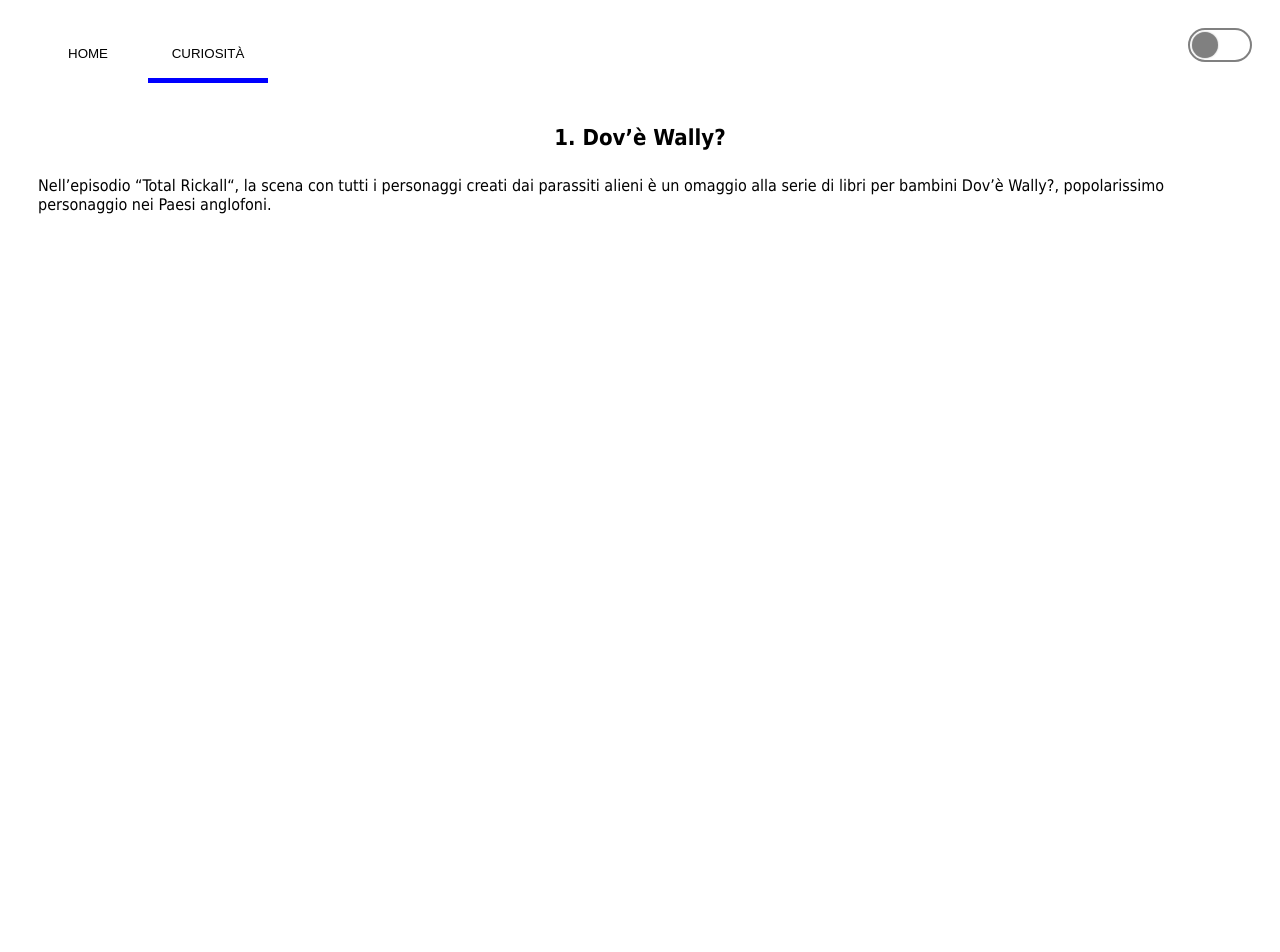
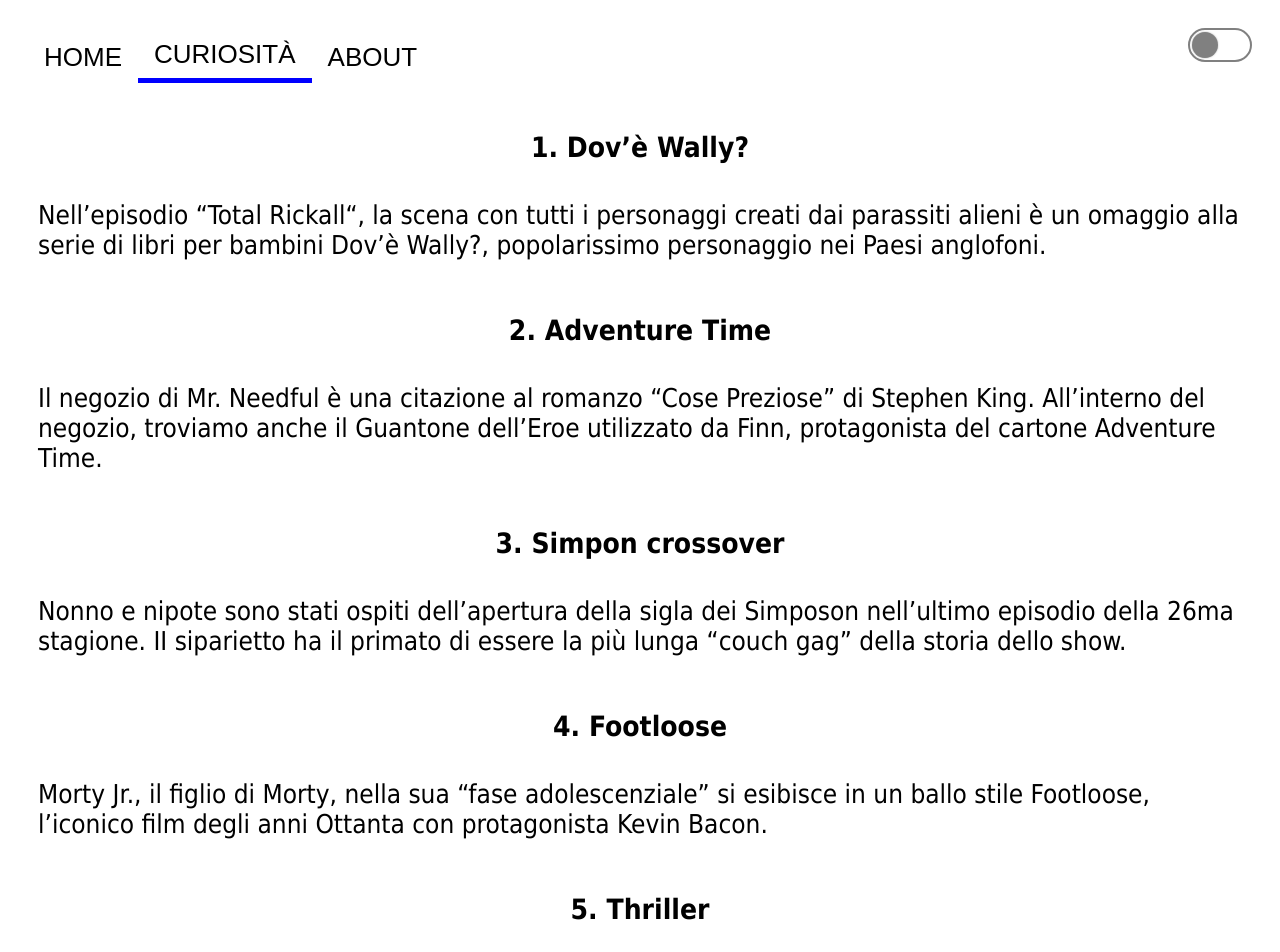
Before and after one commit to AudereSemper/rick-and-morty, a React (Create React App) app: page /curiosity in a window 1280 px wide. Shown: the top 952 px of the page. Before the commit the page ends 800 px from the top, so only its background shows below. Built offline with nearby package versions, Linux system fonts and the light colour scheme.

Commit message:
added paragraphs and about page

```diff
--- a/src/App.tsx
+++ b/src/App.tsx
@@ -2,6 +2,7 @@
 import Home from 'src/app/pages/Home';
 import Header from 'src/app/components/Header';
 import Curiosity from 'src/app/pages/Curiosity';
+import About from 'src/app/pages/About';
 import { Switch, Route, Redirect } from 'react-router';
 
 function App() {
@@ -16,6 +17,9 @@
         <Route exact path="/curiosity">
           <Curiosity />
         </Route>
+        <Route exact path="/about">
+          <About />
+        </Route>
       </Switch>
     </>
   );
--- a/src/app/components/CustomButton/styles.ts
+++ b/src/app/components/CustomButton/styles.ts
@@ -13,6 +13,7 @@
 export const ButtonContainer = styled.div`
     display: flex;
     justify-content: center;
+    align-items: center;
     border-bottom: ${({ selected }: ButtonContainerProps) => (selected ? '5px solid blue' : 'none')} ;
 `;
 
@@ -20,9 +21,9 @@
   margin: 10px;
   background-color: ${(props: ButtonProps) => (props.bgColor ? props.bgColor : 'transparent')};
   cursor: pointer;
+  font-size: 26px;
   color: ${(props: ButtonProps) => (props.isDarkTheme ? 'white' : 'black')};
   border-radius: 5px;
-  width: 100px;
   height: 30px;
   border:none;
   outline: 0;
--- a/src/app/components/Menu/constants.ts
+++ b/src/app/components/Menu/constants.ts
@@ -11,6 +11,11 @@
     value: 'curiosity',
     text: 'Curiosità',
   },
+  about: {
+    regexp: new RegExp('/about'),
+    value: 'about',
+    text: 'About',
+  },
 };
 
 export default MenuVoices;
--- a/src/app/components/Menu/index.tsx
+++ b/src/app/components/Menu/index.tsx
@@ -9,6 +9,7 @@
 const voices = [
   MenuVoices.home,
   MenuVoices.myCharacters,
+  MenuVoices.about,
 ];
 
 export default function Menu() {
--- /dev/null
+++ b/src/app/pages/About/index.tsx
@@ -0,0 +1,31 @@
+import React from 'react';
+import { useSelector } from 'react-redux';
+import {
+  MainContainer,
+  MainTitle,
+  Paragraph,
+} from '../Curiosity/styles';
+
+const About = () => {
+  const isDarkTheme = useSelector((state: any) => state.themeSliceReducer.theme) === 'dark';
+
+  return (
+    <MainContainer>
+      <MainTitle isDarkTheme={isDarkTheme}>
+        About
+      </MainTitle>
+      <Paragraph isDarkTheme={isDarkTheme}>
+        Rick and Morty è una serie animata statunitense, creata da Justin Roiland e Dan Harmon, per Adult Swim.
+        La serie, considerata di genere cosmic horror, ha le sue origini in una parodia animata di Ritorno al futuro,
+        creata da Roiland per il festival dei cortometraggi Channel 101
+        Rick è uno scienziato che si è trasferito dalla famiglia di sua figlia Beth,
+        una cardiochirurga per cavalli. Passa la maggior parte del suo tempo inventando
+        vari gadget high-tech e portando con sé il giovane nipote Morty - e successivamente
+        anche la nipote Summer - in pericolose e fantastiche avventure attraverso il loro e altri
+        universi paralleli, alla scoperta degli orrori e delle meraviglie che li popolano.
+      </Paragraph>
+    </MainContainer>
+  );
+};
+
+export default About;
--- a/src/app/pages/Curiosity/index.tsx
+++ b/src/app/pages/Curiosity/index.tsx
@@ -19,6 +19,38 @@
         parassiti alieni è un omaggio alla  serie di libri per bambini Dov’è Wally?,
         popolarissimo personaggio nei Paesi anglofoni.
       </Paragraph>
+      <MainTitle isDarkTheme={isDarkTheme}>
+        2. Adventure Time
+      </MainTitle>
+      <Paragraph isDarkTheme={isDarkTheme}>
+        Il negozio di Mr. Needful è una citazione al romanzo “Cose Preziose” di Stephen King.
+        All’interno del negozio, troviamo anche il Guantone dell’Eroe utilizzato da Finn,
+        protagonista del cartone Adventure Time.
+      </Paragraph>
+      <MainTitle isDarkTheme={isDarkTheme}>
+        3. Simpon crossover
+      </MainTitle>
+      <Paragraph isDarkTheme={isDarkTheme}>
+        Nonno e nipote sono  stati ospiti dell’apertura della sigla dei
+        Simposon nell’ultimo episodio della 26ma stagione. II siparietto ha
+        il primato di essere la più lunga “couch gag” della storia dello show.
+      </Paragraph>
+      <MainTitle isDarkTheme={isDarkTheme}>
+        4. Footloose
+      </MainTitle>
+      <Paragraph isDarkTheme={isDarkTheme}>
+        Morty Jr., il figlio di Morty, nella sua “fase adolescenziale” si esibisce
+        in un ballo stile Footloose, l’iconico film degli anni Ottanta con protagonista
+        Kevin Bacon.
+      </Paragraph>
+      <MainTitle isDarkTheme={isDarkTheme}>
+        5. Thriller
+      </MainTitle>
+      <Paragraph isDarkTheme={isDarkTheme}>
+        Nell’ottavo episodio della prima stagione “Vite alternative”,
+        durante lo zapping vediamo un balletto di “telefonini morti viventi”
+        ispirato a Thriller di Michael Jackson.
+      </Paragraph>
     </MainContainer>
   );
 };
--- a/src/app/pages/Curiosity/styles.ts
+++ b/src/app/pages/Curiosity/styles.ts
@@ -8,12 +8,15 @@
 `;
 
 export const MainTitle = styled.h3<{isDarkTheme: boolean}>`
-  font-size: 22px;
+  text-align: center;
+  font-size: 28px;
   color: ${({ isDarkTheme }) => (isDarkTheme ? 'white' : 'black')};
   margin-bottom: 10px;
 `;
 
 export const Paragraph = styled.p<{isDarkTheme: boolean, isBold?: boolean}>`
+  max-width: 1500px;
+  font-size: 26px;
   padding-left: 30px;
   padding-right: 30px;
   font-weight: ${({ isBold }) => (isBold ? 'bold' : 'normal')};
```
Also changed, not shown: 1 other file (tests, documents, lock files or other folders).
